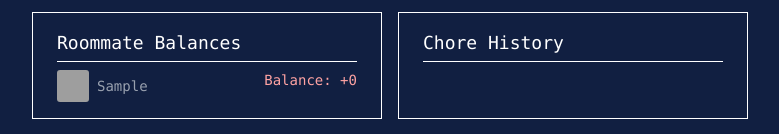
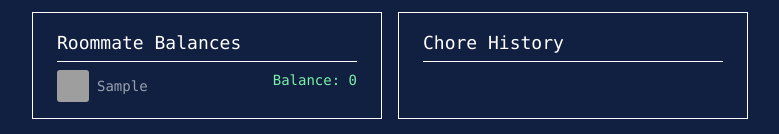
Before and after one commit to charliesumalag/roommate-chores-tracker, a React (Vite) app: page / in a window 1280 px wide. Both pictures are taken after typing "Sample" into the empty fields and a click on the button "Add". Shown: the part 359-493 px from the top of the page, without its empty margins (250-1029 px from the left). Built offline with nearby package versions, Linux system fonts and the light colour scheme; grey boxes are pictures that could not be loaded.

Commit message:
adding conditional styles on roommate balance component

```diff
--- a/src/components/FormAddChore.jsx
+++ b/src/components/FormAddChore.jsx
@@ -25,7 +25,7 @@ const FormAddChore = ({roommates,setChores, chores, setRoommates}) => {
 
             // prev is an [{},{}]
             // map it. then prev now is an object ={}
-            prevs.map((prev) => prev.roommateName === newChores.completedBy ? {...prev, balance: prev.balance + 1} : prev)
+            prevs.map((prev) => prev.roommateName === newChores.completedBy ? {...prev, balance: prev.balance + 1} : {...prev, balance: prev.balance -1})
         );
 
     }
--- a/src/components/RoommateBalances.jsx
+++ b/src/components/RoommateBalances.jsx
@@ -15,7 +15,11 @@ const RoommateBalances = ({roommates}) => {
               <p>{roomate.roommateName}</p>
             </div>
             <div>
-              <p className='text-red-300'>Balance: +{roomate.balance}</p>
+              <p className={roomate.balance >= 0 ? 'text-green-300' : 'text-red-400' }>Balance: {' '}
+                {
+                  roomate.balance > 0 ? '+' :  ''
+                }
+              {roomate.balance}</p>
             </div>
           </li>)}
 
```
